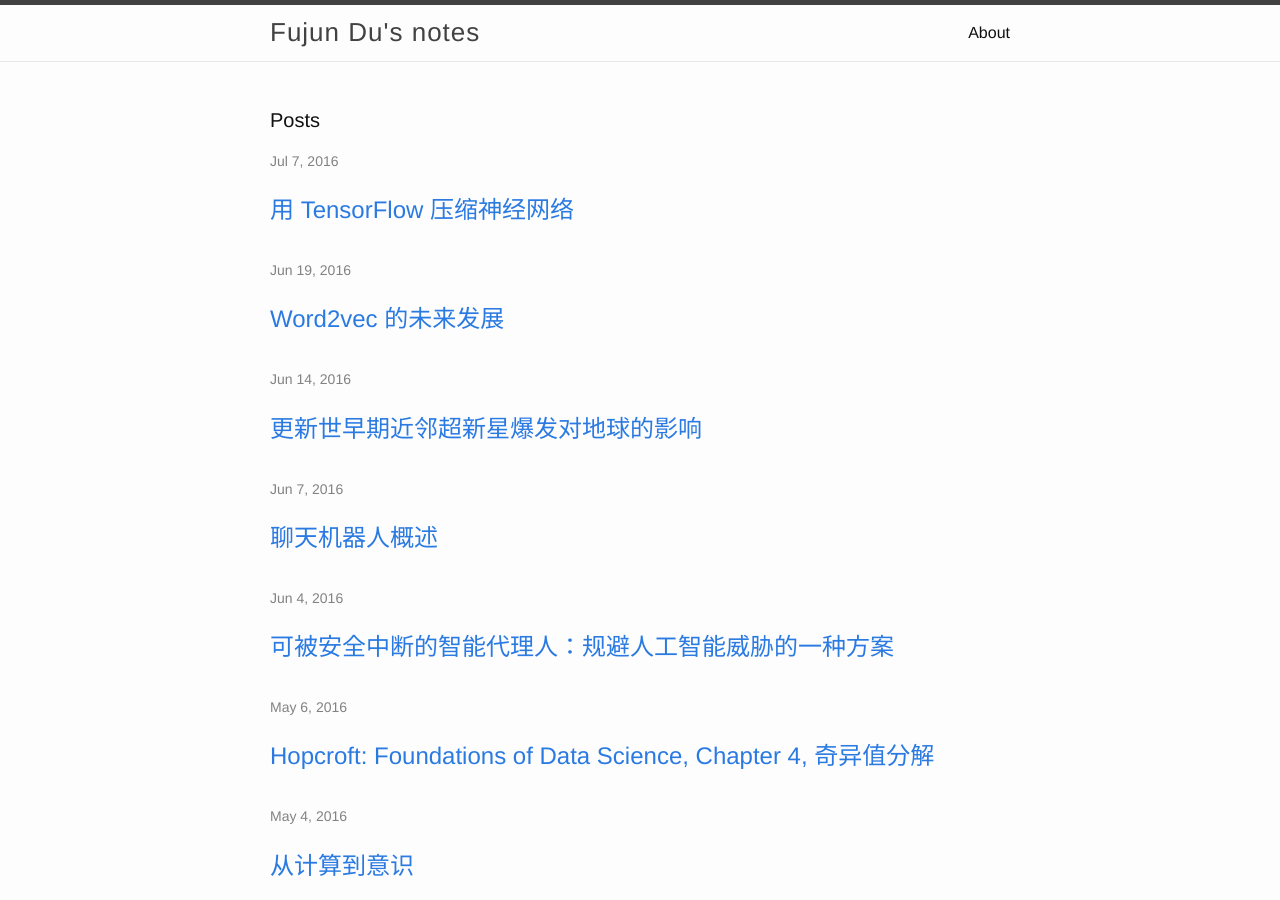
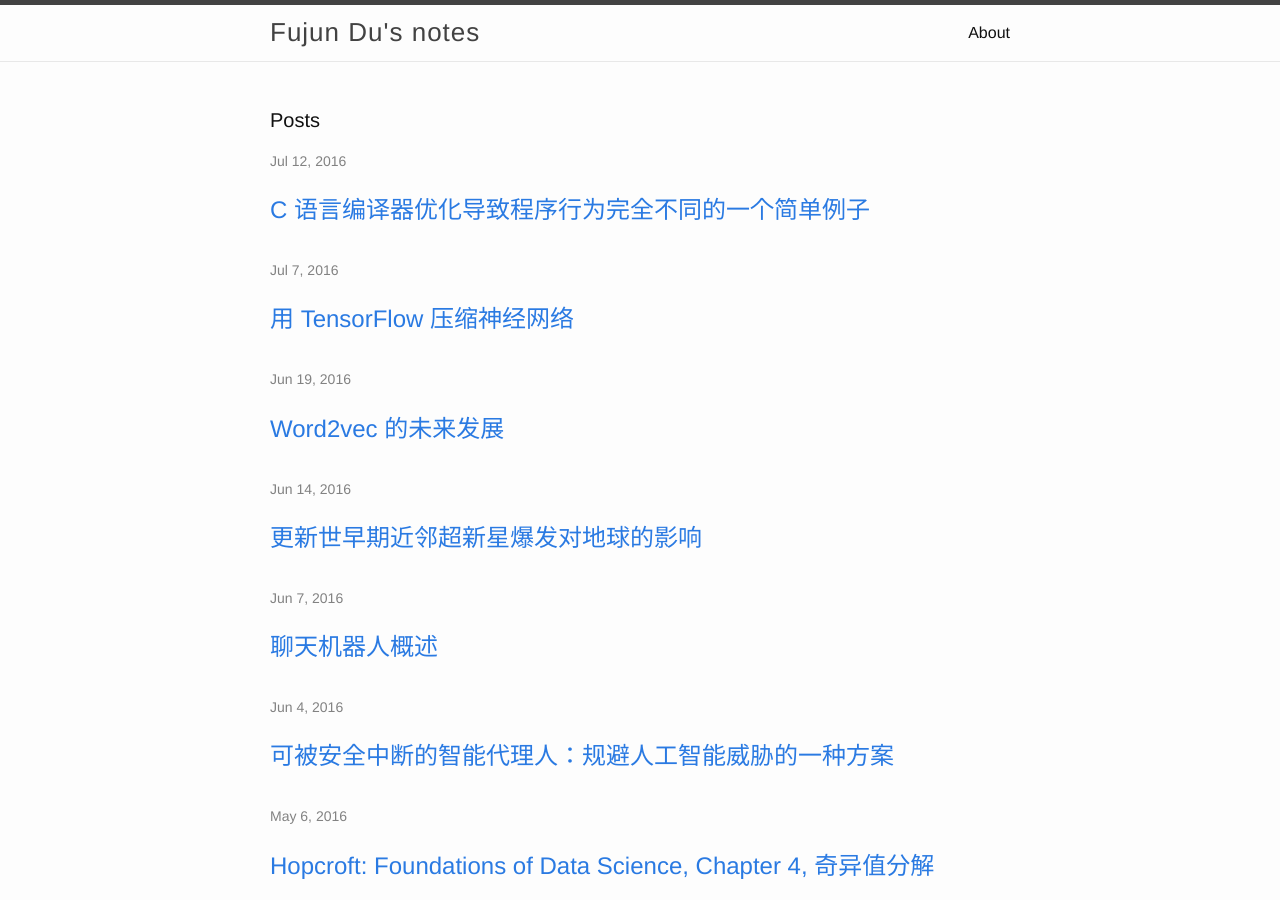
Before and after one commit to fjdu/fjdu.github.io, a Jekyll site: the page built from index.html, in a window 1280 px wide and 900 px high. Built offline with Jekyll 4.4.1, drawn with Linux system fonts in a browser that asks for light colours; some of the changed lines change nothing that is shown.

Commit message:
new article

```diff
--- a/_config.yml
+++ b/_config.yml
@@ -13,3 +13,5 @@ markdown: kramdown
 #markdown: redcarpet
 #redcarpet:
 #  extensions: ["tables", "fenced_code_blocks"]
+
+excerpt_separator: ""
--- /dev/null
+++ b/_posts/2016-07-12-C-optimize-out.markdown
@@ -0,0 +1,133 @@
+---
+layout: post
+title:  "C 语言编译器优化导致程序行为完全不同的一个简单例子"
+date:   2016-07-12 Tue 02:41:05
+categories: programming
+---
+
+看这段简单但不完全平凡的代码：
+
+{% highlight c linenos=table %}
+// Filename: 0.c
+void f(int n) {
+    f(++n);
+}
+
+int main() {
+    int i = 0;
+    for(;;++i) {
+        f(i*i);
+    }
+}
+{% endhighlight %}
+
+如果用 `clang 0.c` 编译，程序会很快因为 `f` 这个函数无限递归导致栈溢出而终止。
+
+如果用 `clang -O3 0.c` 编译，则程序会一直停留在死循环里，不会终止。
+
+未经优化得到的汇编代码是
+
+{% highlight asm linenos=table %}
+	.section	__TEXT,__text,regular,pure_instructions
+	.macosx_version_min 10, 11
+	.globl	_f
+	.align	4, 0x90
+_f:                                     ## @f
+	.cfi_startproc
+## BB#0:
+	pushq	%rbp
+Ltmp0:
+	.cfi_def_cfa_offset 16
+Ltmp1:
+	.cfi_offset %rbp, -16
+	movq	%rsp, %rbp
+Ltmp2:
+	.cfi_def_cfa_register %rbp
+	subq	$16, %rsp
+	movl	%edi, -4(%rbp)
+	movl	-4(%rbp), %edi
+	addl	$1, %edi
+	movl	%edi, -4(%rbp)
+	callq	_f
+	addq	$16, %rsp
+	popq	%rbp
+	retq
+	.cfi_endproc
+
+	.globl	_main
+	.align	4, 0x90
+_main:                                  ## @main
+	.cfi_startproc
+## BB#0:
+	pushq	%rbp
+Ltmp3:
+	.cfi_def_cfa_offset 16
+Ltmp4:
+	.cfi_offset %rbp, -16
+	movq	%rsp, %rbp
+Ltmp5:
+	.cfi_def_cfa_register %rbp
+	subq	$16, %rsp
+	movl	$0, -4(%rbp)
+	movl	$0, -8(%rbp)
+LBB1_1:                                 ## =>This Inner Loop Header: Depth=1
+	movl	-8(%rbp), %eax
+	imull	-8(%rbp), %eax
+	movl	%eax, %edi
+	callq	_f
+## BB#2:                                ##   in Loop: Header=BB1_1 Depth=1
+	movl	-8(%rbp), %eax
+	addl	$1, %eax
+	movl	%eax, -8(%rbp)
+	jmp	LBB1_1
+	.cfi_endproc
+
+
+.subsections_via_symbols
+{% endhighlight %}
+
+`O3` 优化后对应的汇编代码是
+
+{% highlight asm linenos=table %}
+	.section	__TEXT,__text,regular,pure_instructions
+	.macosx_version_min 10, 11
+	.globl	_f
+	.align	4, 0x90
+_f:                                     ## @f
+	.cfi_startproc
+## BB#0:
+	pushq	%rbp
+Ltmp0:
+	.cfi_def_cfa_offset 16
+Ltmp1:
+	.cfi_offset %rbp, -16
+	movq	%rsp, %rbp
+Ltmp2:
+	.cfi_def_cfa_register %rbp
+	popq	%rbp
+	retq
+	.cfi_endproc
+
+	.globl	_main
+	.align	4, 0x90
+_main:                                  ## @main
+	.cfi_startproc
+## BB#0:
+	pushq	%rbp
+Ltmp3:
+	.cfi_def_cfa_offset 16
+Ltmp4:
+	.cfi_offset %rbp, -16
+	movq	%rsp, %rbp
+Ltmp5:
+	.cfi_def_cfa_register %rbp
+	.align	4, 0x90
+LBB1_1:                                 ## =>This Inner Loop Header: Depth=1
+	jmp	LBB1_1
+	.cfi_endproc
+
+
+.subsections_via_symbols
+{% endhighlight %}
+
+可见优化的版本里最后执行的是一个简单的死循环 (34-35 行)，对函数 `f` 的调用被完全移除了，尽管还是“假模假式”地定义了 `f` (什么功能都没有，也没有递归调用的部分)。
```
